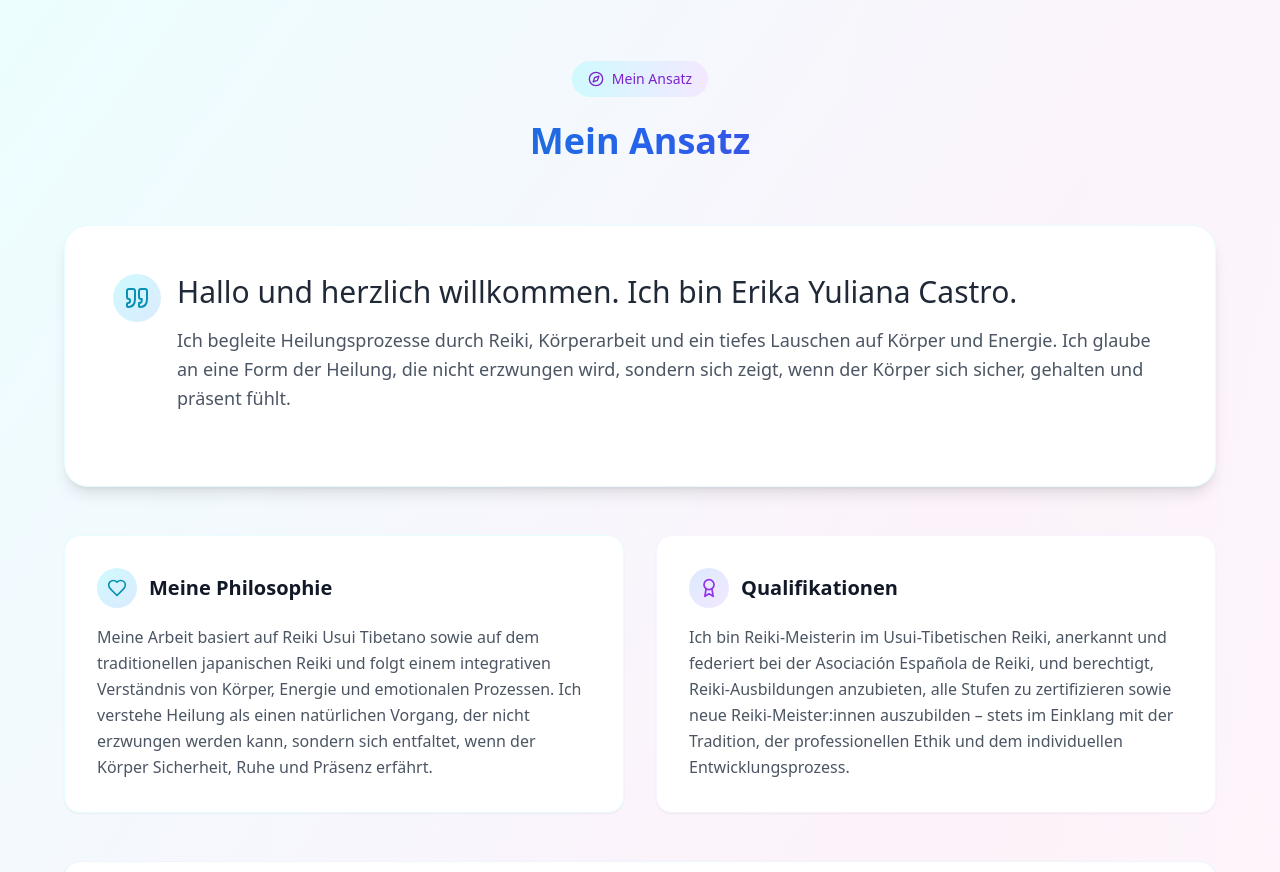
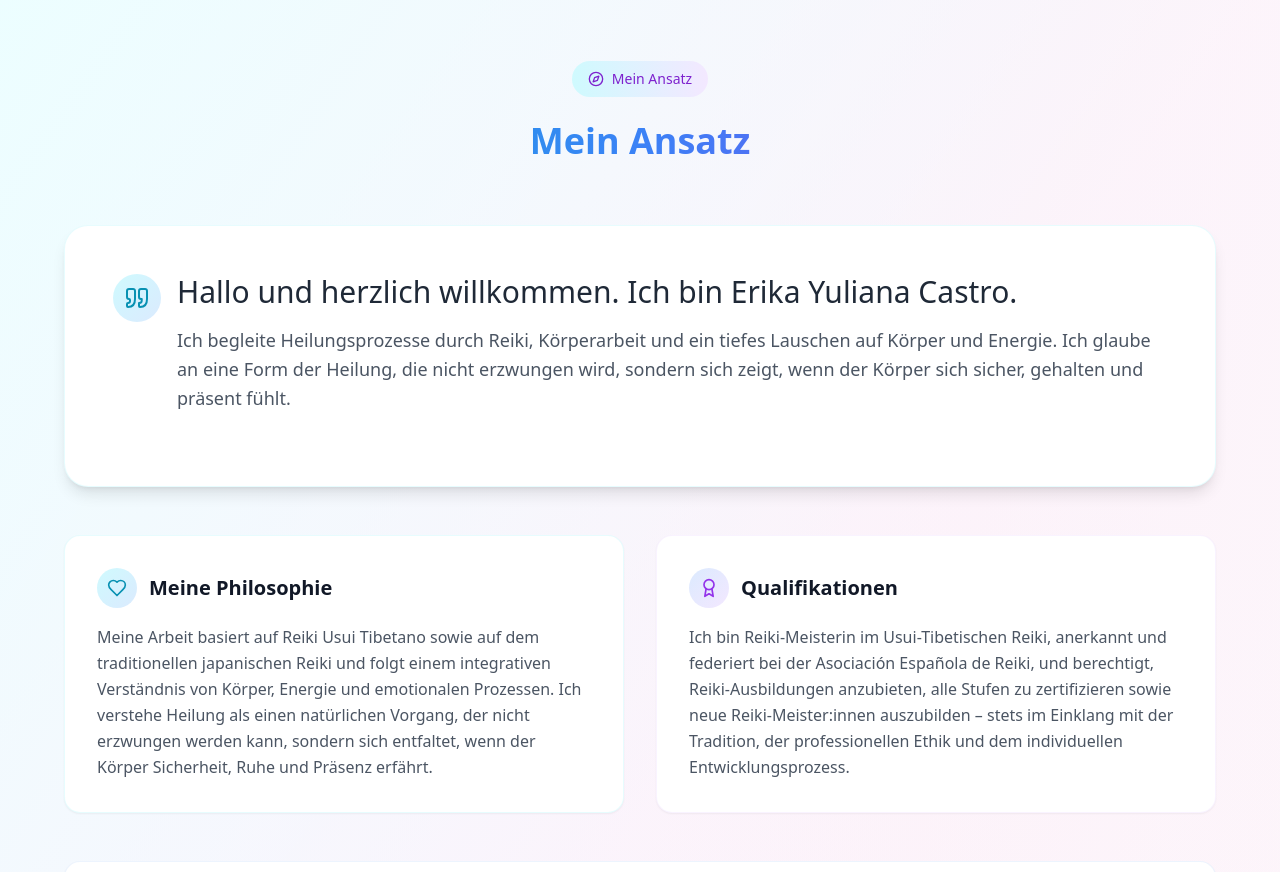
Before and after one commit to Tugendboldo/Reiki, a React (Vite) app: page / in a window 1280 px wide. Shown: the part 1140-2012 px from the top of the page. Built offline with nearby package versions, Linux system fonts and the light colour scheme; no server answers.

Commit message:
Updated App.tsx

```diff
--- a/src/App.tsx
+++ b/src/App.tsx
@@ -239,7 +239,7 @@ function App() {
               <Compass className="w-4 h-4" />
               <span>{t.approach.badge}</span>
             </div>
-            <h2 className="text-3xl md:text-4xl font-bold mb-6 bg-gradient-to-r from-cyan-600 via-blue-600 to-purple-700 bg-clip-text text-transparent">
+            <h2 className="text-3xl md:text-4xl font-bold mb-6 bg-gradient-to-r from-cyan-500 via-blue-500 to-purple-600 bg-clip-text text-transparent">
               {t.approach.title}{t.approach.titleHighlight}
             </h2>
           </div>
```
